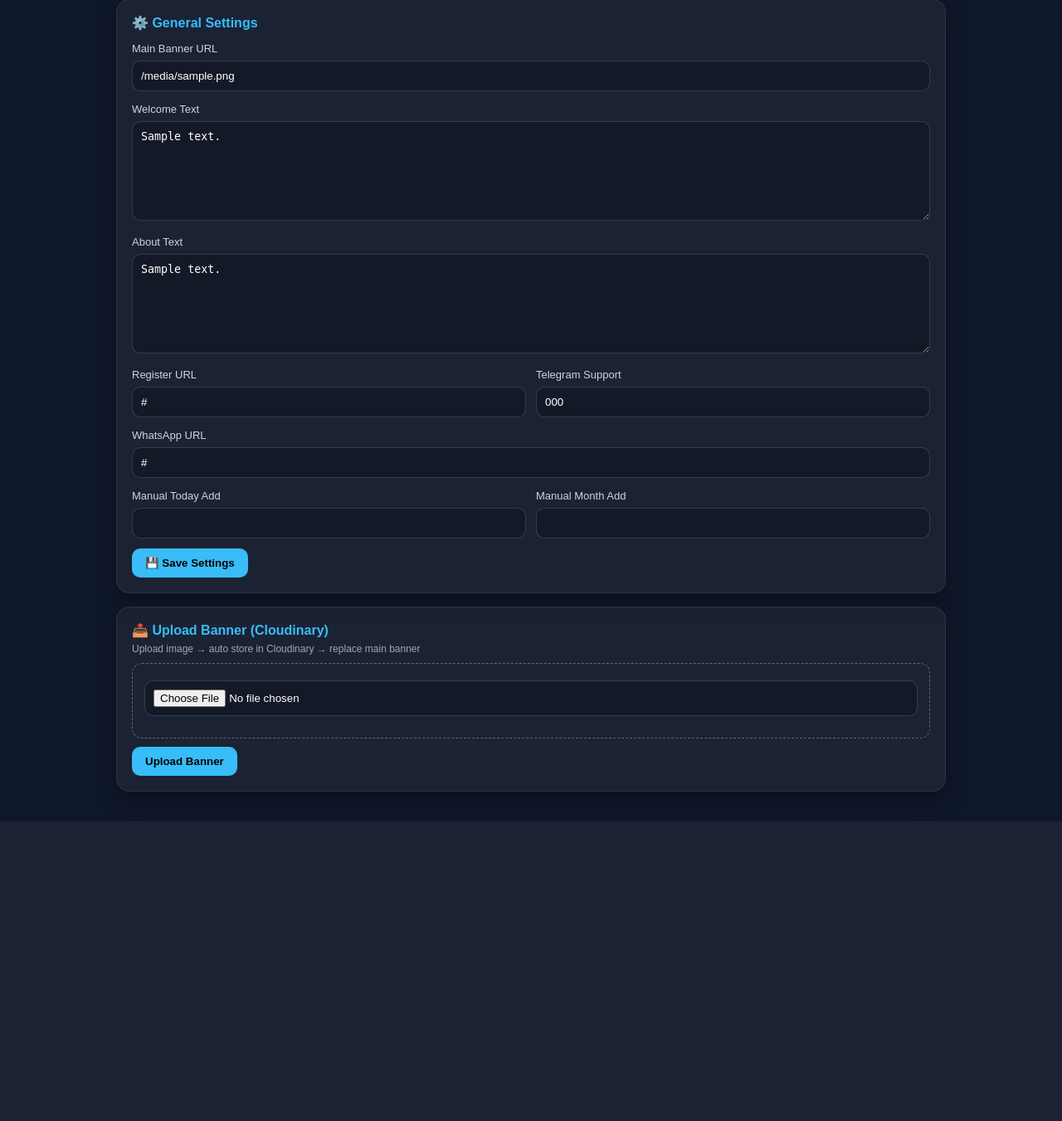
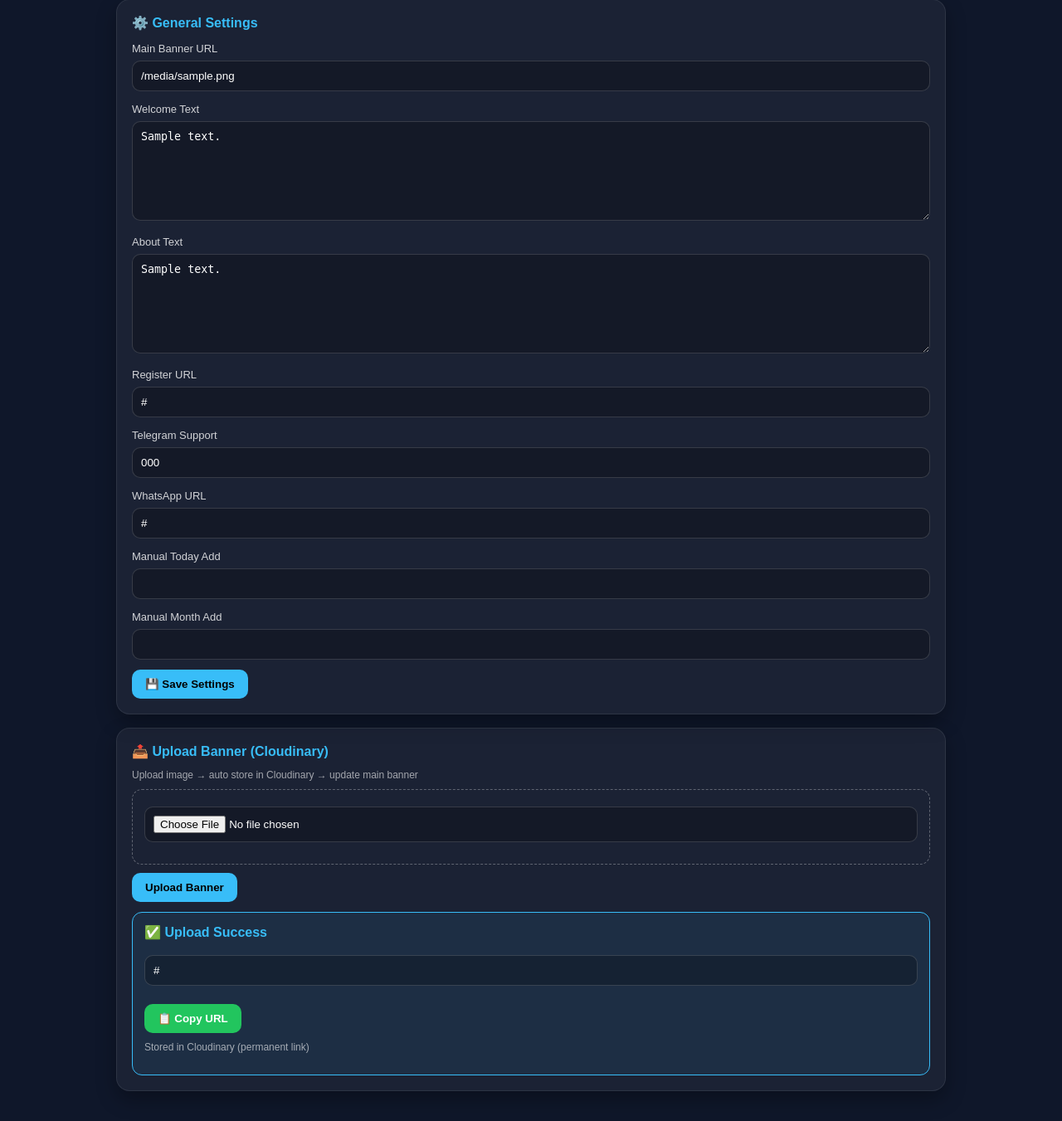
Before and after one commit to Dreamchaser-aus/captaintest12, a Flask app: template templates/dashboard.html in a window 1280 px wide. Shown: the part 91-1442 px from the top of the page at 83% size. Before the commit the page ends 1081 px from the top, so only its background shows below. Run offline with Flask 3, Linux system fonts and the light colour scheme; the template is opened without the code that fills it: most values are stand-ins (such as "Sample title", 1, 10 or a date in 2020); some libraries are stand-ins or nearby versions.

Commit message:
Update dashboard.html

```diff
--- a/templates/dashboard.html
+++ b/templates/dashboard.html
@@ -100,23 +100,10 @@
       color: black;
       font-weight: bold;
       cursor: pointer;
-      transition: 0.2s;
     }
 
     button:hover {
       background: #0ea5e9;
-    }
-
-    .grid {
-      display: grid;
-      grid-template-columns: 1fr 1fr;
-      gap: 12px;
-    }
-
-    @media(max-width: 800px){
-      .grid {
-        grid-template-columns: 1fr;
-      }
     }
 
     .upload-box {
@@ -129,8 +116,21 @@
     .hint {
       font-size: 12px;
       opacity: 0.6;
-      margin-top: -6px;
       margin-bottom: 10px;
+    }
+
+    .success-box {
+      border: 1px solid #38bdf8;
+      padding: 14px;
+      border-radius: 12px;
+      margin-top: 12px;
+      background: rgba(56,189,248,0.08);
+    }
+
+    .copy-btn {
+      margin-top: 10px;
+      background: #22c55e;
+      color: white;
     }
 
   </style>
@@ -167,36 +167,20 @@
         <label>About Text</label>
         <textarea name="about_text">{{ data.about_text }}</textarea>
 
-        <div class="grid">
-
-          <div>
         <label>Register URL</label>
         <input type="text" name="register_url" value="{{ data.register_url }}">
-          </div>
 
-          <div>
         <label>Telegram Support</label>
         <input type="text" name="telegram_support" value="{{ data.telegram_support }}">
-          </div>
-
-        </div>
 
         <label>WhatsApp URL</label>
         <input type="text" name="whatsapp_url" value="{{ data.whatsapp_url }}">
 
-        <div class="grid">
-
-          <div>
         <label>Manual Today Add</label>
         <input type="number" name="manual_today_add" value="{{ data.manual_today_add }}">
-          </div>
 
-          <div>
         <label>Manual Month Add</label>
         <input type="number" name="manual_month_add" value="{{ data.manual_month_add }}">
-          </div>
-
-        </div>
 
         <button type="submit">💾 Save Settings</button>
       </form>
@@ -207,7 +191,7 @@
       <h3>📤 Upload Banner (Cloudinary)</h3>
 
       <div class="hint">
-        Upload image → auto store in Cloudinary → replace main banner
+        Upload image → auto store in Cloudinary → update main banner
       </div>
 
       <form action="/admin/upload_banner" method="POST" enctype="multipart/form-data">
@@ -216,9 +200,40 @@
           <input type="file" name="image" required>
         </div>
 
-        <button type="submit" style="margin-top:10px;">Upload Banner</button>
+        <button type="submit" style="margin-top:10px;">
+          Upload Banner
+        </button>
 
       </form>
+
+      <!-- SUCCESS RESULT -->
+      {% if uploaded_url %}
+      <div class="success-box">
+
+        <h3>✅ Upload Success</h3>
+
+        <input type="text" id="bannerUrl" value="{{ uploaded_url }}" readonly>
+
+        <button class="copy-btn" onclick="copyUrl()">
+          📋 Copy URL
+        </button>
+
+        <p style="font-size:12px; opacity:0.6; margin-top:10px;">
+          Stored in Cloudinary (permanent link)
+        </p>
+
+      </div>
+
+      <script>
+        function copyUrl() {
+          const input = document.getElementById("bannerUrl");
+          input.select();
+          document.execCommand("copy");
+          alert("Copied!");
+        }
+      </script>
+      {% endif %}
+
     </div>
 
   </div>
```
Lines whose indentation alone changed are shown as unchanged.
